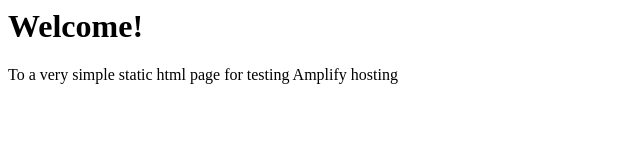
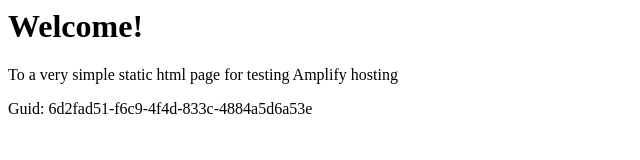
Before and after one commit to aws-aemilia-cmh/Github-PR-Commit-Integration-Test-DoNotTouch-GitHubAutoBuildCanaryTest-v1-preprod-us-east-2, a website: page src/index.html in a window 1280 px wide. Shown: the whole page, without its empty margins (0-640 px from the left). Drawn offline with Linux system fonts and the light colour scheme.

Commit message:
commit from integ tests

```diff
--- a/src/index.html
+++ b/src/index.html
@@ -1,3 +1,5 @@
+
+
 <html lang="en">
 
 <head>
@@ -10,6 +12,6 @@
 <body>
     <h1>Welcome!</h1>
     <p>To a very simple static html page for testing Amplify hosting</p>
-</body>
+    <p>Guid: 6d2fad51-f6c9-4f4d-833c-4884a5d6a53e</p></body>
 
 </html>
```
